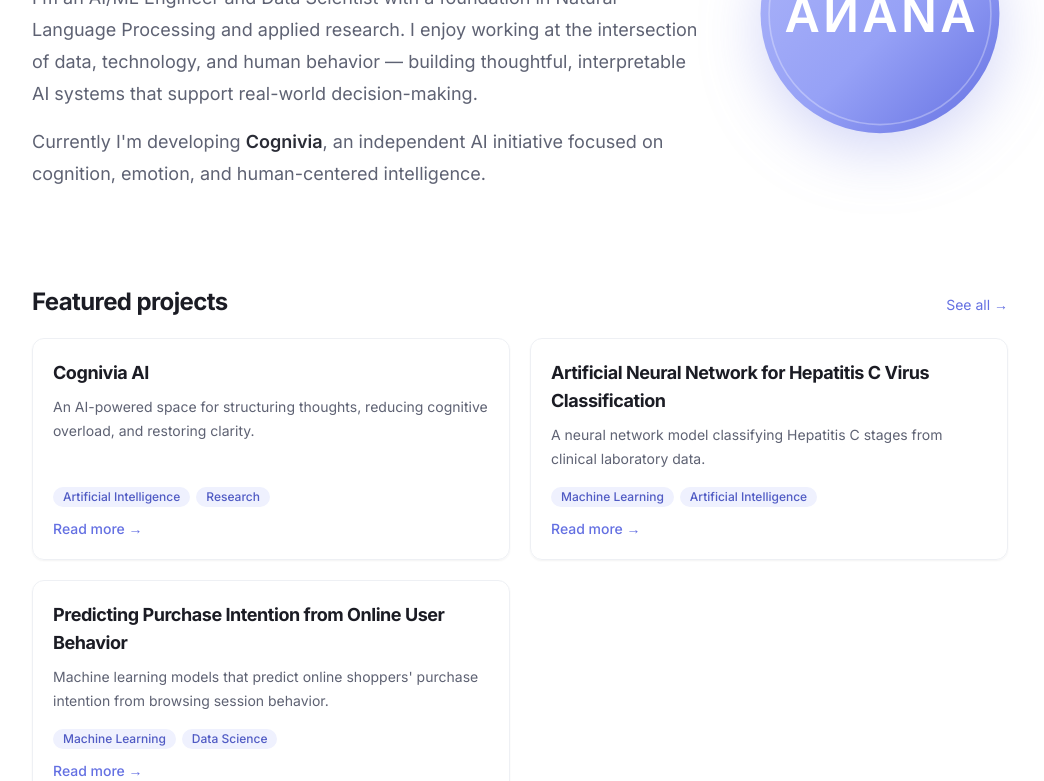
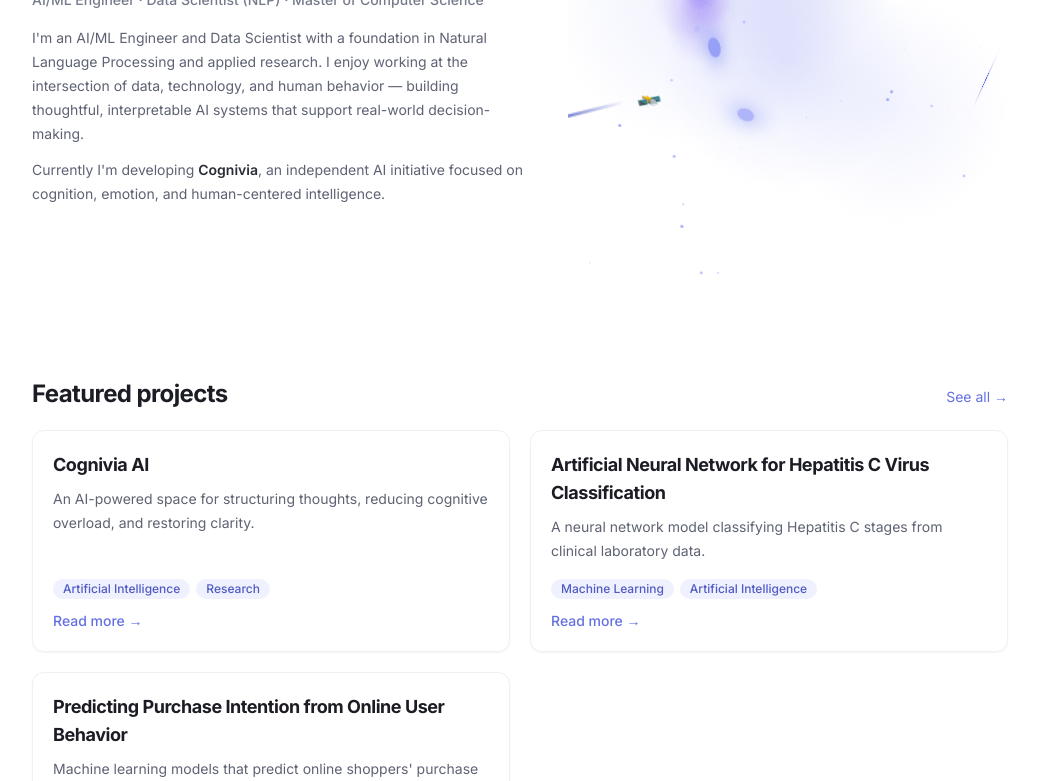
Before and after one commit to anarusdiati/anarusdiati.github.io, an Astro site: page / in a window 1280 px wide. Shown: the part 319-1100 px from the top of the page, without its empty margins (120-1164 px from the left). Built offline with nearby package versions, Linux system fonts and the light colour scheme; Astro itself is replaced by a stand-in of ours.

Commit message:
add interactive space-orbit hero effect

```diff
--- /dev/null
+++ b/src/components/HeroOrbit.astro
@@ -0,0 +1,295 @@
+---
+/**
+ * HeroOrbit — objek interaktif "ruang angkasa" untuk hero home.
+ *
+ * Menaruh apa pun yang di-slot (mis. monogram ANANA) di pusat, lalu
+ * mengelilinginya dengan planet/satelit/roket yang mengorbit, asap glitter
+ * yang mengikuti kursor, komet berekor, bintang jatuh, dan kabut nebula.
+ *
+ * - Otomatis mengikuti dark/light mode (memantau class `dark` pada <html>).
+ * - Warna mengikuti palet periwinkle situs.
+ * - Menghormati prefers-reduced-motion (efek berhenti, tampil statis).
+ *
+ * Pakai:
+ *   <HeroOrbit class="w-56 sm:w-72 lg:w-80"><svg>…monogram…</svg></HeroOrbit>
+ */
+interface Props {
+  class?: string;
+}
+const { class: className = 'w-56 sm:w-72 lg:w-80' } = Astro.props;
+---
+
+<div class:list={['ao-root', className]}>
+  <div class="ao-stage">
+    <div class="ao-universe">
+      <canvas class="ao-fx"></canvas>
+      <div class="ao-tilt">
+        <div class="ao-system">
+          <div class="ao-orbit o3">
+            <div class="ao-obj ao-planet"></div>
+            <div class="ao-obj ao-rocket" style="left:auto;right:30px;top:auto;bottom:-10px">🚀</div>
+          </div>
+          <div class="ao-orbit o2">
+            <div class="ao-obj ao-planet"></div>
+            <div class="ao-obj ao-sat" style="left:auto;right:26px">🛰️</div>
+          </div>
+          <div class="ao-orbit o1">
+            <div class="ao-obj ao-planet"></div>
+          </div>
+        </div>
+        <div class="ao-core"><slot /></div>
+      </div>
+    </div>
+  </div>
+</div>
+
+<style is:global>
+  .ao-root { position: relative; z-index: 0; }
+  /* padding-ratio: paksa kotak persegi walau semua isi absolute (anti-collapse) */
+  .ao-root::before { content: ''; display: block; padding-top: 100%; }
+  .ao-stage { position: absolute; top: 0; left: 0; width: 340px; height: 340px; transform-origin: top left; }
+  .ao-universe { position: absolute; inset: 0; perspective: 900px; overflow: hidden; border-radius: 24px; }
+  .ao-fx { position: absolute; inset: 0; z-index: 1; pointer-events: none; }
+  .ao-star { position: absolute; width: 2px; height: 2px; border-radius: 50%; background: #fff; animation: ao-tw 3s ease-in-out infinite; z-index: 1; }
+  :root:not(.dark) .ao-star { background: #96a1f6; }
+  @keyframes ao-tw { 0%,100% { opacity: .15; transform: scale(.6); } 50% { opacity: .9; transform: scale(1.2); } }
+
+  .ao-tilt { position: absolute; inset: 0; z-index: 3; transform-style: preserve-3d; transition: transform .25s ease-out; display: grid; place-items: center; }
+  .ao-system { position: absolute; width: 300px; height: 300px; transform-style: preserve-3d; transform: rotateX(70deg); }
+  .ao-orbit { position: absolute; inset: 0; transform-style: preserve-3d; animation: ao-spin linear infinite; }
+  .ao-orbit.o1 { inset: 82px; animation-duration: 6s; }
+  .ao-orbit.o2 { inset: 42px; animation-duration: 11s; animation-direction: reverse; }
+  .ao-orbit.o3 { inset: 0;   animation-duration: 17s; }
+  .ao-obj { position: absolute; top: -8px; left: 50%; margin-left: -8px; transform: rotateX(-70deg); }
+  .ao-planet { width: 14px; height: 14px; border-radius: 50%; }
+  .ao-planet { width: 16px; height: 16px; }
+  .ao-orbit.o1 .ao-planet { background: #96a1f6; box-shadow: 0 0 18px 4px rgba(150,161,246,.85); }
+  .ao-orbit.o2 .ao-planet { width: 12px; height: 12px; background: #aeb6f9; box-shadow: 0 0 16px 4px rgba(174,182,249,.85); }
+  .ao-orbit.o3 .ao-planet { width: 13px; height: 13px; background: #6470e2; box-shadow: 0 0 16px 4px rgba(100,112,226,.85); }
+  .ao-sat { font-size: 16px; filter: drop-shadow(0 0 6px rgba(255,255,255,.5)); }
+  .ao-rocket { font-size: 17px; filter: drop-shadow(0 0 8px #ffb35e); }
+
+  .ao-core { position: relative; z-index: 5; width: 118px; height: 118px; background: transparent; display: grid; place-items: center; animation: ao-bob 4s ease-in-out infinite; }
+  @keyframes ao-bob { 0%,100% { transform: translateY(-7px); } 50% { transform: translateY(7px); } }
+  @keyframes ao-spin { to { transform: rotateZ(360deg); } }
+
+  .ao-burst { position: absolute; width: 6px; height: 6px; border-radius: 50%; pointer-events: none; z-index: 9; }
+
+  @media (prefers-reduced-motion: reduce) {
+    .ao-orbit, .ao-core, .ao-star { animation: none; }
+    .ao-system { transform: rotateX(70deg); }
+  }
+</style>
+
+<script>
+  (() => {
+    const BASE = 340;
+    const reduce = window.matchMedia('(prefers-reduced-motion: reduce)').matches;
+
+    // status tema dibagikan ke semua instance
+    let dark = document.documentElement.classList.contains('dark');
+    new MutationObserver(() => {
+      dark = document.documentElement.classList.contains('dark');
+    }).observe(document.documentElement, { attributes: true, attributeFilter: ['class'] });
+
+    const init = (root: HTMLElement) => {
+      const stage = root.querySelector('.ao-stage') as HTMLElement;
+      const uni = root.querySelector('.ao-universe') as HTMLElement;
+      const tilt = root.querySelector('.ao-tilt') as HTMLElement;
+      const core = root.querySelector('.ao-core') as HTMLElement;
+      const cv = root.querySelector('.ao-fx') as HTMLCanvasElement;
+      if (!uni || !cv) return;
+
+      // scaling responsif: sistem internal 340px di-scale ke lebar root
+      const fit = () => { stage.style.transform = `scale(${root.clientWidth / BASE})`; };
+      fit();
+      new ResizeObserver(fit).observe(root);
+
+      const ctx = cv.getContext('2d')!;
+      const W = BASE, H = BASE, dpr = Math.min(window.devicePixelRatio || 1, 2);
+      cv.width = W * dpr; cv.height = H * dpr; cv.style.width = W + 'px'; cv.style.height = H + 'px';
+      ctx.scale(dpr, dpr);
+
+      // bintang
+      for (let i = 0; i < 26; i++) {
+        const s = document.createElement('div');
+        s.className = 'ao-star';
+        s.style.left = Math.random() * 100 + '%';
+        s.style.top = Math.random() * 100 + '%';
+        s.style.animationDelay = Math.random() * 3 + 's';
+        uni.appendChild(s);
+      }
+
+      const rectOf = () => uni.getBoundingClientRect();
+      let mx = W / 2, my = H / 2, hasCursor = false;
+      let headX = W / 2, headY = H / 2, emitX = W / 2, emitY = H / 2, gCarry = 0;
+      let tx = 0, ty = 0, rx = 0, ry = 0, t = 0;
+
+      uni.addEventListener('pointermove', (e) => {
+        const r = rectOf();
+        mx = ((e.clientX - r.left) / r.width) * W;
+        my = ((e.clientY - r.top) / r.height) * H;
+        hasCursor = true;
+        const dx = mx / W - 0.5, dy = my / H - 0.5; tx = dx * 24; ty = -dy * 24;
+      });
+      uni.addEventListener('pointerleave', () => { hasCursor = false; tx = 0; ty = 0; });
+
+      type P = { x: number; y: number; vx: number; vy: number; life: number; max: number;
+        r0?: number; grow?: number; hue?: number; sz?: number; tw?: number };
+      let smoke: P[] = [], glit: P[] = [];
+      const neb = [
+        { x: 90, y: 110, r: 120, c: '150,161,246', ph: 0 },
+        { x: 250, y: 220, r: 110, c: '174,182,249', ph: 2 },
+        { x: 180, y: 80, r: 100, c: '100,112,226', ph: 4 },
+      ];
+      let comets: P[] = [], shoots: P[] = [], cometT = 2.4, shootT = 1.2;
+      const spawnComet = () => {
+        const edge = Math.random() < 0.5, y = 30 + Math.random() * 120;
+        comets.push({ x: edge ? -30 : W + 30, y, vx: (edge ? 1 : -1) * (90 + Math.random() * 60) / 60, vy: (20 + Math.random() * 30) / 60, life: 0, max: 99 });
+      };
+      const spawnShoot = () => shoots.push({ x: Math.random() * W, y: -10, vx: (-40 - Math.random() * 40) / 60, vy: (120 + Math.random() * 80) / 60, life: 0, max: 0.8 + Math.random() * 0.5 });
+
+      const STEP = 5, GSTEP = 18;
+      const spawnPuff = (x: number, y: number, dirx: number, diry: number) => {
+        const px = -diry, py = dirx, off = (Math.random() - 0.5) * 8;
+        const hue = 226 + Math.sin(t * 0.5) * 18 + Math.random() * 20;
+        smoke.push({
+          x: x + px * off, y: y + py * off,
+          vx: dirx * 0.3 + (Math.random() - 0.5) * 0.3, vy: diry * 0.3 + (Math.random() - 0.5) * 0.3 - 0.12,
+          r0: 8 + Math.random() * 5, grow: 14 + Math.random() * 14, life: 0, max: 0.85 + Math.random() * 0.8, hue,
+        });
+        if (smoke.length > 600) smoke.splice(0, smoke.length - 600);
+      };
+      const spawnGlit = (x: number, y: number) => glit.push({
+        x: x + (Math.random() - 0.5) * 22, y: y + (Math.random() - 0.5) * 22,
+        vx: (Math.random() - 0.5) * 0.5, vy: (Math.random() - 0.5) * 0.5 - 0.1,
+        life: 0, max: 0.6 + Math.random() * 0.8, sz: 0.8 + Math.random() * 1.8, tw: Math.random() * 6, hue: 224 + Math.random() * 34,
+      });
+
+      const draw = (dt: number) => {
+        ctx.clearRect(0, 0, W, H);
+        const smokeBlend = dark ? 'screen' : 'source-over';
+        const glitBlend = dark ? 'lighter' : 'source-over';
+        const nebA = dark ? 0.18 : 0.16;
+        const smokeL = dark ? 68 : 56, smokeA = dark ? 0.17 : 0.16;
+        const glitL = dark ? 90 : 52, glitSat = dark ? 100 : 90;
+
+        // cahaya pusat: titik fokus lembut yang selalu menyala (meski tengah kosong)
+        ctx.globalCompositeOperation = dark ? 'screen' : 'source-over';
+        const cgA = (dark ? 0.5 : 0.34) * (0.85 + 0.15 * Math.sin(t * 1.2));
+        const cg = ctx.createRadialGradient(W / 2, H / 2, 0, W / 2, H / 2, 100);
+        cg.addColorStop(0, `rgba(150,161,246,${cgA})`);
+        cg.addColorStop(0.55, `rgba(150,161,246,${cgA * 0.35})`);
+        cg.addColorStop(1, 'rgba(150,161,246,0)');
+        ctx.fillStyle = cg; ctx.beginPath(); ctx.arc(W / 2, H / 2, 100, 0, 7); ctx.fill();
+
+        ctx.globalCompositeOperation = dark ? 'screen' : 'source-over';
+        neb.forEach((n) => {
+          const bx = n.x + Math.sin(t * 0.2 + n.ph) * 14, by = n.y + Math.cos(t * 0.17 + n.ph) * 14, rr = n.r * (0.9 + 0.1 * Math.sin(t * 0.5 + n.ph));
+          const g = ctx.createRadialGradient(bx, by, 0, bx, by, rr);
+          g.addColorStop(0, `rgba(${n.c},${nebA})`); g.addColorStop(1, `rgba(${n.c},0)`);
+          ctx.fillStyle = g; ctx.beginPath(); ctx.arc(bx, by, rr, 0, 7); ctx.fill();
+        });
+
+        let targetX = mx, targetY = my;
+        if (!hasCursor) { targetX = W / 2 + Math.cos(t * 0.7) * 70; targetY = H / 2 + Math.sin(t * 0.9) * 55; }
+        headX += (targetX - headX) * 0.2; headY += (targetY - headY) * 0.2;
+        let dx = headX - emitX, dy = headY - emitY, dist = Math.hypot(dx, dy);
+        if (dist > 0.001) {
+          const ux = dx / dist, uy = dy / dist;
+          while (dist >= STEP) {
+            emitX += ux * STEP; emitY += uy * STEP; dist -= STEP;
+            spawnPuff(emitX, emitY, ux, uy);
+            gCarry += STEP; if (gCarry >= GSTEP) { gCarry -= GSTEP; spawnGlit(emitX, emitY); }
+          }
+        }
+
+        ctx.globalCompositeOperation = smokeBlend as GlobalCompositeOperation;
+        smoke = smoke.filter((p) => p.life < p.max);
+        smoke.forEach((p) => {
+          p.life += dt; const f = p.life / p.max; p.x += p.vx; p.y += p.vy; p.vx *= 0.97; p.vy *= 0.97;
+          const r = p.r0! + f * p.grow!, a = Math.sin(f * Math.PI) * smokeA;
+          const g = ctx.createRadialGradient(p.x, p.y, 0, p.x, p.y, r);
+          g.addColorStop(0, `hsla(${p.hue},85%,${smokeL}%,${a})`);
+          g.addColorStop(0.5, `hsla(${p.hue},85%,${smokeL - 6}%,${a * 0.5})`);
+          g.addColorStop(1, `hsla(${p.hue},85%,${smokeL - 6}%,0)`);
+          ctx.fillStyle = g; ctx.beginPath(); ctx.arc(p.x, p.y, r, 0, 7); ctx.fill();
+        });
+
+        ctx.globalCompositeOperation = glitBlend as GlobalCompositeOperation;
+        glit = glit.filter((p) => p.life < p.max);
+        glit.forEach((p) => {
+          p.life += dt; const f = p.life / p.max; p.x += p.vx; p.y += p.vy;
+          const tw = 0.5 + 0.5 * Math.sin(t * 14 + p.tw!), a = Math.sin(f * Math.PI) * tw;
+          ctx.fillStyle = `hsla(${p.hue},${glitSat}%,${glitL}%,${a})`;
+          ctx.shadowBlur = 6; ctx.shadowColor = `hsla(${p.hue},${glitSat}%,${glitL - 5}%,${a})`;
+          ctx.beginPath(); ctx.arc(p.x, p.y, p.sz!, 0, 7); ctx.fill();
+        });
+        ctx.shadowBlur = 0;
+
+        ctx.globalCompositeOperation = dark ? 'lighter' : 'source-over';
+        cometT -= dt; if (cometT <= 0) { spawnComet(); cometT = 3.5 + Math.random() * 3; }
+        comets.forEach((c) => { c.x += c.vx * dt * 60; c.y += c.vy * dt * 60; });
+        comets = comets.filter((c) => c.x > -60 && c.x < W + 60 && c.y < H + 60);
+        const cometHead = dark ? 'rgba(200,206,251,0.95)' : 'rgba(80,91,196,0.9)';
+        const cometTail = dark ? 'rgba(174,182,249,0)' : 'rgba(80,91,196,0)';
+        comets.forEach((c) => {
+          const tlx = c.x - c.vx * 22, tly = c.y - c.vy * 22;
+          const g = ctx.createLinearGradient(tlx, tly, c.x, c.y);
+          g.addColorStop(0, cometTail); g.addColorStop(1, cometHead);
+          ctx.strokeStyle = g; ctx.lineWidth = 2.5; ctx.lineCap = 'round';
+          ctx.beginPath(); ctx.moveTo(tlx, tly); ctx.lineTo(c.x, c.y); ctx.stroke();
+          ctx.fillStyle = dark ? '#e1e4fd' : '#505bc4'; ctx.shadowBlur = dark ? 12 : 0; ctx.shadowColor = '#c8cefb';
+          ctx.beginPath(); ctx.arc(c.x, c.y, 2.6, 0, 7); ctx.fill(); ctx.shadowBlur = 0;
+        });
+
+        shootT -= dt; if (shootT <= 0) { spawnShoot(); shootT = 1.6 + Math.random() * 2.2; }
+        shoots.forEach((s) => { s.x += s.vx * dt * 60; s.y += s.vy * dt * 60; s.life += dt; });
+        shoots = shoots.filter((s) => s.life < s.max && s.y < H + 20);
+        shoots.forEach((s) => {
+          const a = 1 - s.life / s.max, tlx = s.x - s.vx * 10, tly = s.y - s.vy * 10;
+          const g = ctx.createLinearGradient(tlx, tly, s.x, s.y);
+          const col = dark ? '255,255,255' : '100,112,226';
+          g.addColorStop(0, `rgba(${col},0)`); g.addColorStop(1, `rgba(${col},${a})`);
+          ctx.strokeStyle = g; ctx.lineWidth = 1.6; ctx.beginPath(); ctx.moveTo(tlx, tly); ctx.lineTo(s.x, s.y); ctx.stroke();
+        });
+
+        ctx.globalCompositeOperation = 'source-over';
+      };
+
+      if (!reduce) {
+        let raf = 0, last = performance.now();
+        const loop = (now: number) => {
+          const dt = Math.min((now - last) / 1000, 0.05); last = now; t += dt;
+          rx += (ty - rx) * 0.08; ry += (tx - ry) * 0.08;
+          tilt.style.transform = `rotateX(${rx}deg) rotateY(${ry}deg)`;
+          draw(dt); raf = requestAnimationFrame(loop);
+        };
+        raf = requestAnimationFrame(loop);
+      }
+
+      // klik = ledakan
+      const COLORS = ['#96a1f6', '#aeb6f9', '#6470e2', '#c8cefb'];
+      uni.addEventListener('pointerdown', (e) => {
+        const r = rectOf();
+        const sx = r.width / W; // skala tampilan → posisi burst dalam px layar
+        const ox = e.clientX - r.left, oy = e.clientY - r.top;
+        if (core) { core.style.transform = 'scale(.9)'; setTimeout(() => { core.style.transform = ''; }, 160); }
+        for (let i = 0; i < 16; i++) {
+          const b = document.createElement('div'); b.className = 'ao-burst';
+          b.style.left = (ox / sx) + 'px'; b.style.top = (oy / sx) + 'px';
+          b.style.background = COLORS[i % COLORS.length]; b.style.boxShadow = '0 0 8px ' + b.style.background;
+          uni.appendChild(b);
+          const ang = (Math.PI * 2 * i) / 16 + Math.random() * 0.5, distB = 40 + Math.random() * 55;
+          b.animate(
+            [{ transform: 'translate(0,0) scale(1)', opacity: 1 },
+             { transform: `translate(${Math.cos(ang) * distB}px,${Math.sin(ang) * distB}px) scale(0)`, opacity: 0 }],
+            { duration: 650 + Math.random() * 250, easing: 'cubic-bezier(.2,.7,.2,1)' }
+          ).onfinish = () => b.remove();
+        }
+      });
+    };
+
+    document.querySelectorAll<HTMLElement>('.ao-root').forEach(init);
+  })();
+</script>
--- a/src/pages/index.astro
+++ b/src/pages/index.astro
@@ -3,6 +3,7 @@
 import BaseLayout from '../layouts/BaseLayout.astro';
 import BlogCard from '../components/BlogCard.astro';
 import ProjectCard from '../components/ProjectCard.astro';
+import HeroOrbit from '../components/HeroOrbit.astro';
 import { SITE } from '../consts';
 
 const base = import.meta.env.BASE_URL.replace(/\/$/, '');
@@ -19,49 +20,30 @@
 <BaseLayout>
   <!-- Hero -->
   <section class="grid items-center gap-10 py-6 sm:py-10 lg:grid-cols-[1fr_auto]">
-    <div>
-      <p class="text-sm font-medium text-primary-600 dark:text-primary-400">Founder &amp; AI Researcher at Cognivia AI</p>
-      <h1 class="mt-3 text-4xl font-extrabold leading-tight sm:text-5xl">
+    <div class="max-w-xl">
+      <p class="text-xs font-medium text-primary-600 dark:text-primary-400">Founder &amp; AI Researcher at Cognivia AI</p>
+      <h1 class="mt-2 text-3xl font-extrabold leading-tight sm:text-4xl">
         Hi, I'm <span class="text-gradient">Nana</span>.
       </h1>
-      <p class="mt-3 text-lg font-medium text-gray-500 dark:text-gray-400">
+      <p class="mt-2 text-sm font-medium text-gray-500 dark:text-gray-400">
         AI/ML Engineer · Data Scientist (NLP) · Master of Computer Science
       </p>
-      <p class="mt-5 max-w-2xl text-lg leading-8 text-gray-600 dark:text-gray-400">
+      <p class="mt-4 text-sm leading-6 text-gray-600 dark:text-gray-400">
         I'm an AI/ML Engineer and Data Scientist with a foundation in Natural Language
         Processing and applied research. I enjoy working at the intersection of data,
         technology, and human behavior — building thoughtful, interpretable AI systems
         that support real-world decision-making.
       </p>
-      <p class="mt-4 max-w-2xl text-lg leading-8 text-gray-600 dark:text-gray-400">
+      <p class="mt-3 text-sm leading-6 text-gray-600 dark:text-gray-400">
         Currently I'm developing <span class="font-semibold text-gray-800 dark:text-gray-200">Cognivia</span>,
         an independent AI initiative focused on cognition, emotion, and human-centered
         intelligence.
       </p>
     </div>
 
-    <!-- ANANA monogram -->
+    <!-- Interactive space scene (center intentionally empty) -->
     <div class="justify-self-center lg:justify-self-end">
-      <div class="monogram-float w-44 sm:w-52 lg:w-64" style="filter: drop-shadow(0 18px 30px rgba(100,112,226,0.28));">
-        <svg viewBox="0 0 240 240" xmlns="http://www.w3.org/2000/svg" class="h-auto w-full" role="img" aria-label="ANANA monogram">
-          <defs>
-            <linearGradient id="pw" x1="0" y1="0" x2="1" y2="1">
-              <stop offset="0" stop-color="#aeb6f9" />
-              <stop offset="0.55" stop-color="#96a1f6" />
-              <stop offset="1" stop-color="#6470e2" />
-            </linearGradient>
-          </defs>
-          <circle cx="120" cy="120" r="112" fill="url(#pw)" />
-          <circle cx="120" cy="120" r="104" fill="none" stroke="#ffffff" stroke-opacity="0.3" stroke-width="1.5" />
-          <g fill="#ffffff" font-family="Arial, Helvetica, sans-serif" font-weight="800" font-size="46" text-anchor="middle">
-            <text x="47" y="137">A</text>
-            <text transform="translate(83.5,137) scale(-1,1)">N</text>
-            <text x="120" y="137">A</text>
-            <text x="156.5" y="137">N</text>
-            <text x="193" y="137">A</text>
-          </g>
-        </svg>
-      </div>
+      <HeroOrbit class="w-72 sm:w-80 lg:w-[440px]" />
     </div>
   </section>
 
```
Also changed, not shown: .github/workflows/deploy.yml.
